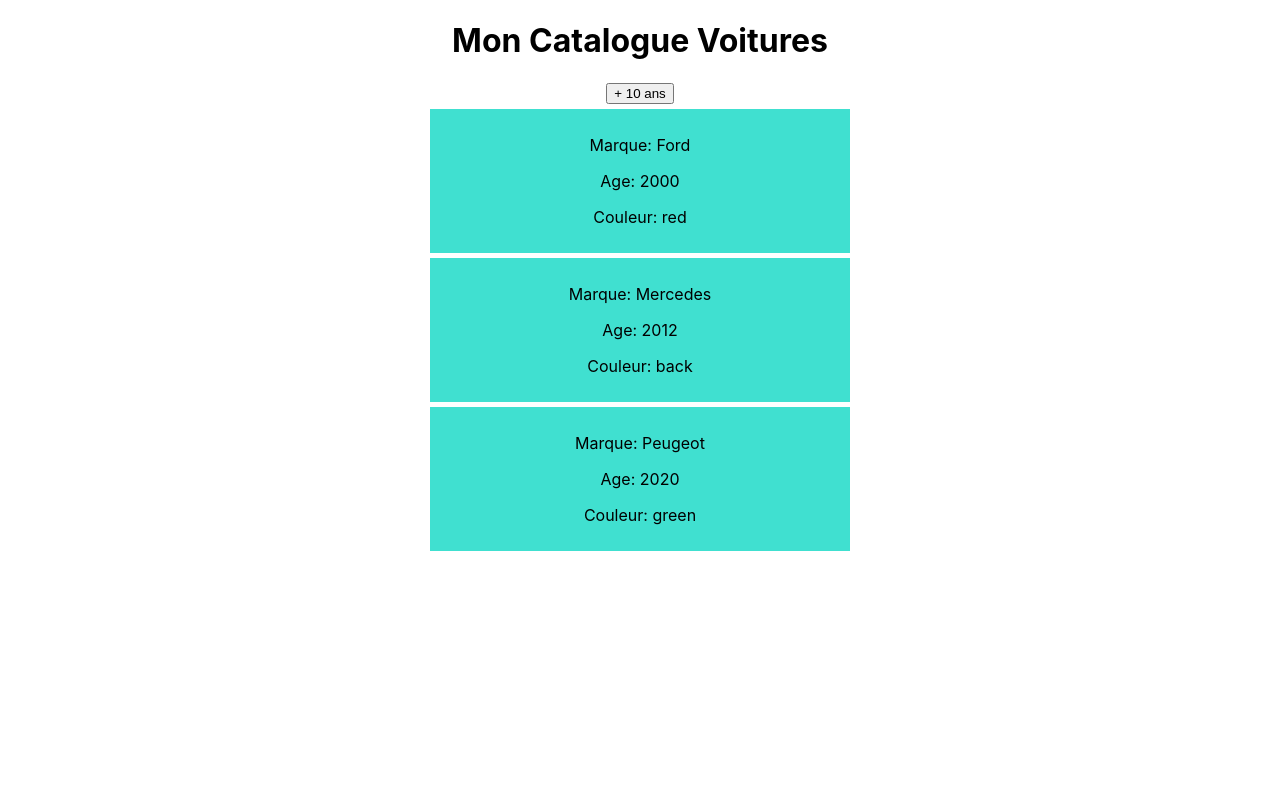
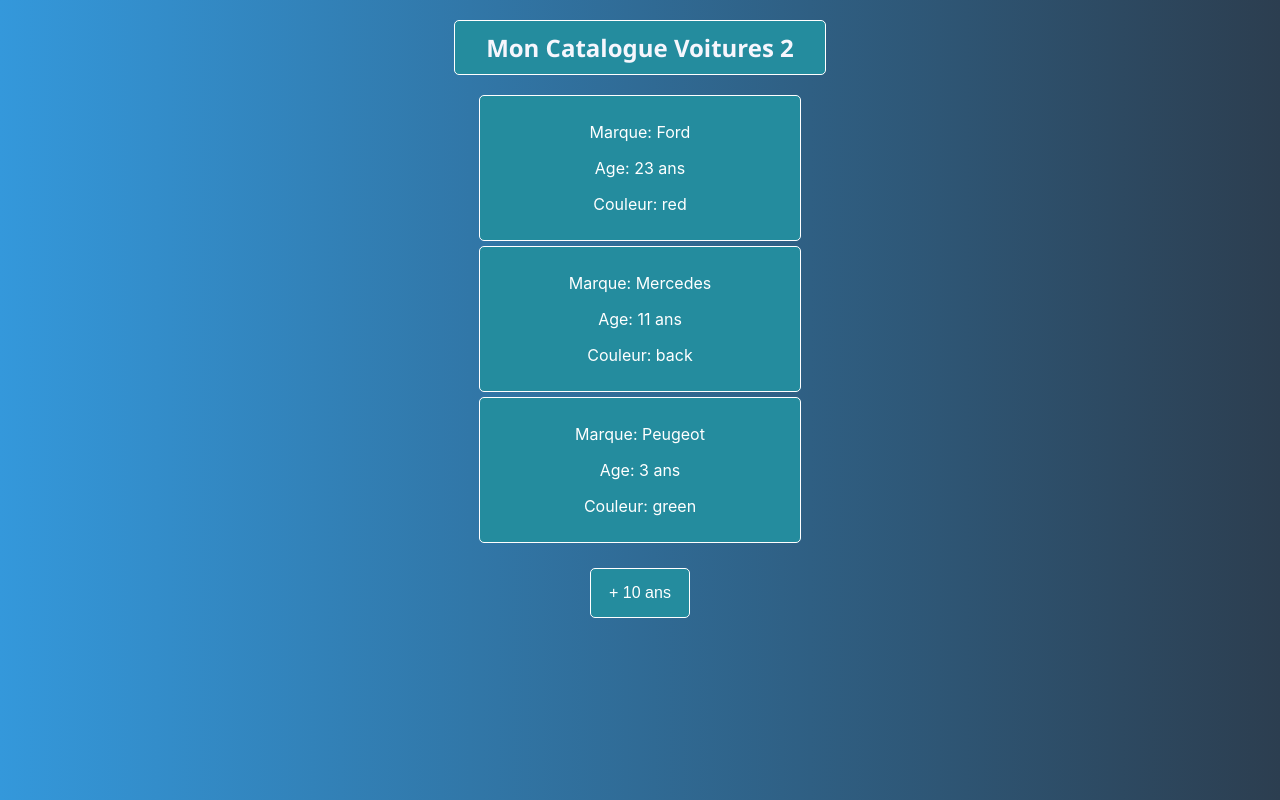
Before and after one commit to Chrisanto76/test_easter, a React (Create React App) app: page / in a window 1280 px wide. Built offline with nearby package versions, Linux system fonts and the light colour scheme.

Commit message:
change json

```diff
--- a/docker-compose.yml
+++ b/docker-compose.yml
@@ -10,3 +10,7 @@
     volumes:
        - .:/usr/src/app/test_easter
        - /usr/src/app/test_easter/node_modules
+    tty: true
+  # nginx:
+  #   build : ./nginx
+  #   ports: 80:80
--- a/src/App.css
+++ b/src/App.css
@@ -2,37 +2,24 @@
   text-align: center;
 }
 
-.App-logo {
-  height: 40vmin;
-  pointer-events: none;
+.big{
+  color: rgb(246, 246, 253);
+  background-color: #248c9e;
+  width: 350px;
+  padding: 10px;
+  border-radius: 5px;
+  border: 1px solid white;
+  font-family: 'Segoe UI', Tahoma, Geneva, Verdana, sans-serif;
 }
 
-@media (prefers-reduced-motion: no-preference) {
-  .App-logo {
-    animation: App-logo-spin infinite 20s linear;
-  }
+.butt {
+  margin-top: 20px;
+  width: 100px;
+  height: 50px;
+  border-radius: 5px;
+  border: 1px solid white;
+  background-color: #248c9e;
+  color: rgb(255, 255, 255);
+  font-size: 16px;
+  font-weight: 500;
 }
-
-.App-header {
-  background-color: #282c34;
-  min-height: 100vh;
-  display: flex;
-  flex-direction: column;
-  align-items: center;
-  justify-content: center;
-  font-size: calc(10px + 2vmin);
-  color: white;
-}
-
-.App-link {
-  color: #61dafb;
-}
-
-@keyframes App-logo-spin {
-  from {
-    transform: rotate(0deg);
-  }
-  to {
-    transform: rotate(360deg);
-  }
-}
--- a/src/App.js
+++ b/src/App.js
@@ -2,15 +2,14 @@
 import Mycars from './Components/Mycars';
 import './App.css';
 
+
+
 class App extends Component {
-    state = {
-        titre: 'Mon Catalogue Voitures',
-    };
 
     render() {
         return (
             <div className='App'>
-                <Mycars title={this.state.titre} />
+                <Mycars />
             </div>
         );
     }
--- a/src/Components/Cars.js
+++ b/src/Components/Cars.js
@@ -1,17 +1,19 @@
-const Car = ({ color, children, year }) => {
+const Car = ({ color, brand, year }) => {
     const colorInfo = color ? <p>Couleur: {color}</p> : <p>Couleur: "Néant"</p>;
 
-    if (children) {
+    if (brand) {
         return (
             <div
                 style={{
-                    backgroundColor: 'turquoise',
-                    width: '400px',
+                    backgroundColor: '#248c9e',
+                    width: '300px',
                     padding: '10px',
                     margin: '5px auto',
+                    borderRadius: '5px',
+                    border:'1px solid white'
                 }}
             >
-                <p>Marque: {children}</p>
+                <p>Marque: {brand}</p>
                 <p>Age: {year}</p>
                 {colorInfo}
             </div>
--- a/src/Components/Mycars.js
+++ b/src/Components/Mycars.js
@@ -1,6 +1,7 @@
 import { Component } from 'react';
 import Car from './Cars';
 
+//create state
 class Mycars extends Component {
     state = {
         voitures: [
@@ -8,37 +9,39 @@
             { name: 'Mercedes', color: 'back', year: '2012' },
             { name: 'Peugeot', color: 'green', year: '2020' },
         ],
+        titre: 'Mon Catalogue Voitures 2'
     };
 
     addTenYears = () => {
-        console.log('active');
+
+        const upDatedState = this.state.voitures.map((param) => {
+            return param.year-= 10;
+        })
+
+        //setstate permet a react de comprendre qu'une modificqtion est faite
+        this.setState({
+            upDatedState
+        })
     };
 
     render() {
+
+        const year = new Date().getFullYear();
+
         return (
             <div>
-                <h1>{this.props.title}</h1>
+                <h2 className='big'>{this.state.titre}</h2>
 
-                <button onClick={this.addTenYears}> + 10 ans</button>
-
-                <Car
-                    color={this.state.voitures[0].color}
-                    year={this.state.voitures[0].year}
-                >
-                    {this.state.voitures[0].name}
-                </Car>
-                <Car
-                    color={this.state.voitures[1].color}
-                    year={this.state.voitures[1].year}
-                >
-                    {this.state.voitures[1].name}
-                </Car>
-                <Car
-                    color={this.state.voitures[2].color}
-                    year={this.state.voitures[2].year}
-                >
-                    {this.state.voitures[2].name}
-                </Car>
+                {
+                    this.state.voitures.map((voiture, index) => {
+                        return (
+                            <div key={index}>
+                                <Car brand={voiture.name} color={voiture.color} year={year - voiture.year + ' ans'} />
+                            </div>
+                        )
+                    })
+                }
+                <button className='butt' onClick={this.addTenYears}> + 10 ans</button>
             </div>
         );
     }
--- a/src/index.css
+++ b/src/index.css
@@ -5,6 +5,12 @@
     sans-serif;
   -webkit-font-smoothing: antialiased;
   -moz-osx-font-smoothing: grayscale;
+  background: #2c3e50;  /* fallback for old browsers */
+  background: -webkit-linear-gradient(to right, #3498db, #2c3e50);  /* Chrome 10-25, Safari 5.1-6 */
+  background: linear-gradient(to right, #3498db, #2c3e50); /* W3C, IE 10+/ Edge, Firefox 16+, Chrome 26+, Opera 12+, Safari 7+ */
+  color:rgb(255, 255, 255);
+  display: flex;
+  justify-content: center;
 }
 
 code {
--- a/src/index.js
+++ b/src/index.js
@@ -3,6 +3,7 @@
 import './index.css';
 import App from './App';
 import reportWebVitals from './reportWebVitals';
+
 
 const root = ReactDOM.createRoot(document.getElementById('root'));
 root.render(
```
Also changed, not shown: public/manifest.json, 2 other files (tests, documents, lock files or other folders).
